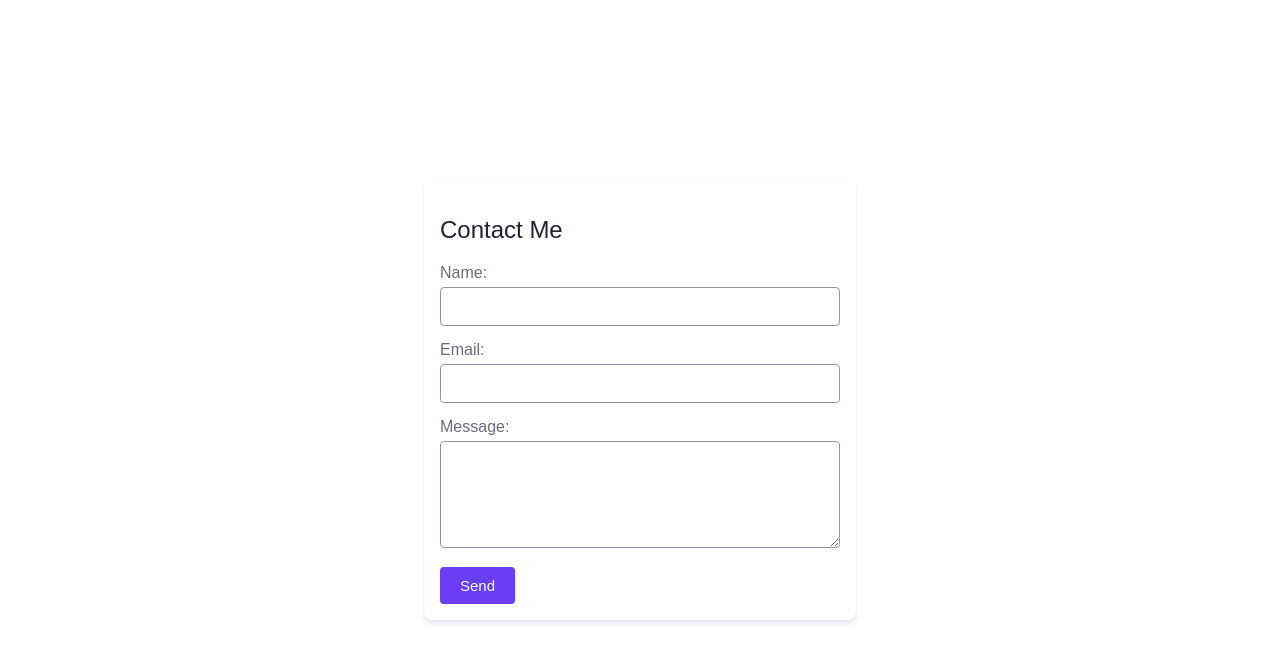
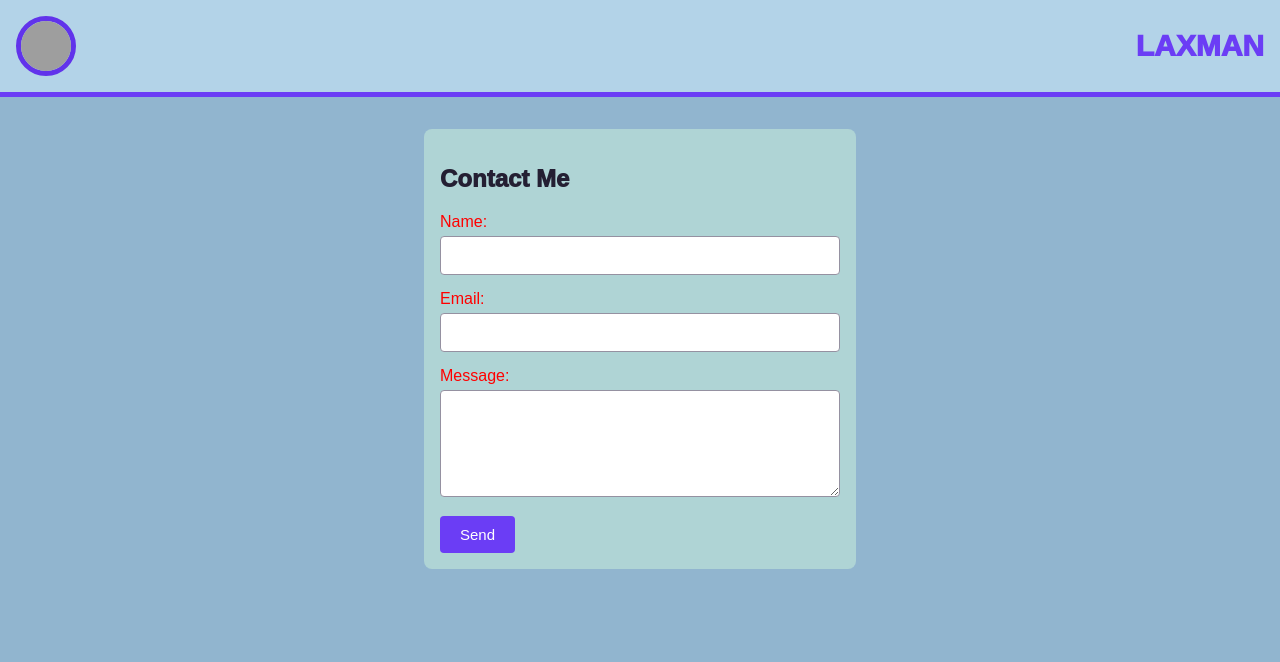
Before and after one commit to laxmanniki9331/portifolio, a plain HTML site: page contact.html in a window 1280 px wide. Drawn offline with Linux system fonts and the light colour scheme; grey boxes are pictures that could not be loaded.

Commit message:
Update contact.html

```diff
--- a/contact.html
+++ b/contact.html
@@ -17,8 +17,8 @@
             --text-color: hsl(var(--hue), 8%, 45%);
             --text-color-light: hsl(var(--hue), 8%, 60%);
             --white-color: hsl(0, 0%, 100%);
-            --body-color: hsl(0, 0%, 100%);
-            --container-color: hsl(0, 0%, 100%);
+            --body-color: hsl(205, 39%, 69%);
+            --container-color: hsl(182, 31%, 76%);
             --shadow-color: hsla(var(--hue), 90%, 30%, 0.1);
             /* Font and typography */
             --body-font: "Syne", sans-serif;
@@ -43,10 +43,6 @@
             font-family: var(--body-font);
             color: var(--text-color);
             background-color: var(--body-color);
-            display: flex;
-            justify-content: center;
-            align-items: center;
-            height: 100vh;
             margin: 0;
         }
 
@@ -89,19 +85,44 @@
             color: var(--first-color-alt);
         }
 
+        .header {
+            display: flex;
+            justify-content: space-between;
+            align-items: center;
+            background-color: #b3d3e8;
+            padding: 1rem;
+            color: var(--white-color);
+            border-bottom: 5px solid var(--first-color);
+        }
+
+        .header img {
+            width: 50px;
+            height: 50px;
+            border: 5px solid var(--first-color-alt);
+            ;
+            border-radius: 50%;
+            object-fit: cover;
+        }
+
+        .header-text {
+            font-size: var(--h2-font-size);
+            font-weight: var(--font-medium);
+        }
+
         .container {
             background-color: var(--container-color);
-            box-shadow: 0 4px 6px var(--shadow-color);
             padding: 1rem;
             border-radius: 8px;
-            width: 100%;
+            width: 80%;
             max-width: 400px;
+            margin: 2rem auto;
         }
 
         .contact-form h2 {
             margin-bottom: 20px;
             font-size: var(--h1-font-size);
             color: var(--title-color);
+            font-weight: 1000;
         }
 
         .form-group {
@@ -112,7 +133,7 @@
             display: block;
             margin-bottom: 5px;
             font-weight: var(--font-medium);
-            color: var(--text-color);
+            color: rgb(255, 0, 0);
         }
 
         .form-group input,
@@ -142,10 +163,24 @@
         button:hover {
             background-color: var(--first-color-alt);
         }
+
+        .header-text {
+            font-size: 30px;
+            font-weight: 1000;
+            text-transform: uppercase;
+            color: var(--first-color);
+        }
     </style>
 </head>
 
 <body>
+    <header class="header">
+        <img src="https://i.postimg.cc/FKZNKwgh/Whats-App-Image-2024-08-09-at-18-59-13-ef8959c6.jpg " alt="Profile Picture">
+        <div class="header-text">
+            Laxman
+        </div>
+    </header>
+
     <div class="container contact-form">
         <h2>Contact Me</h2>
         <form id="contactForm">
```
